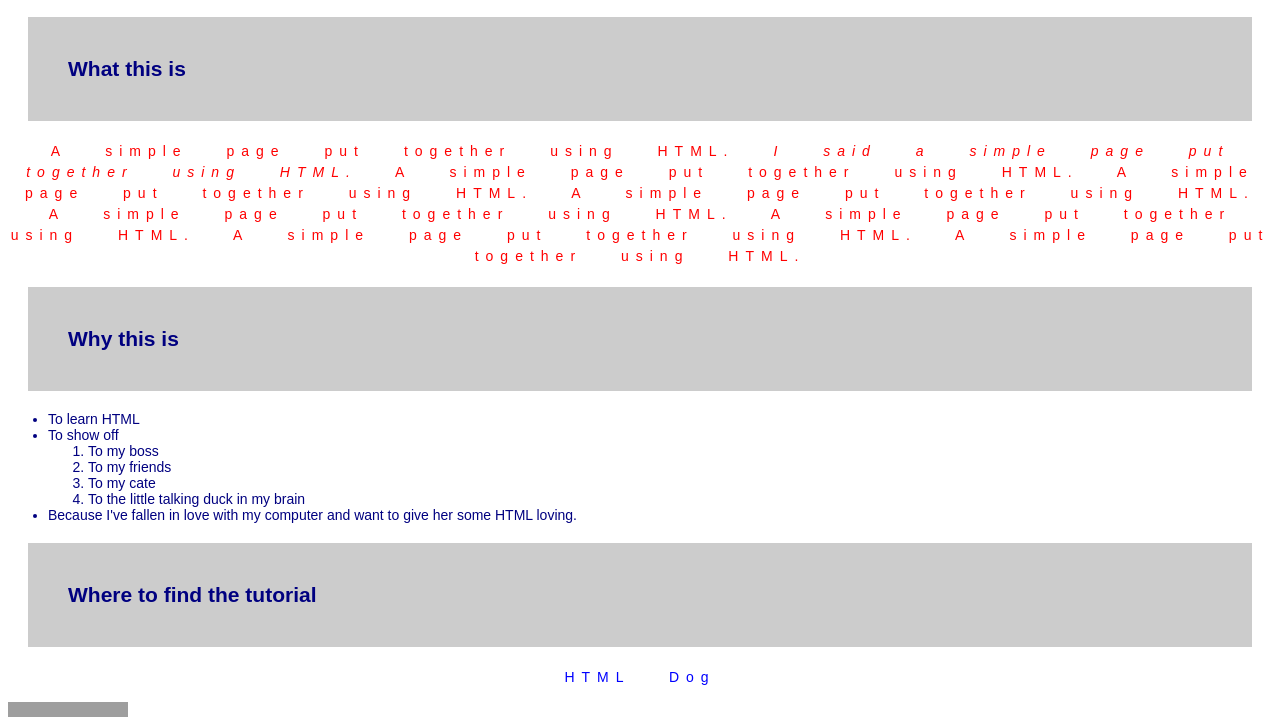
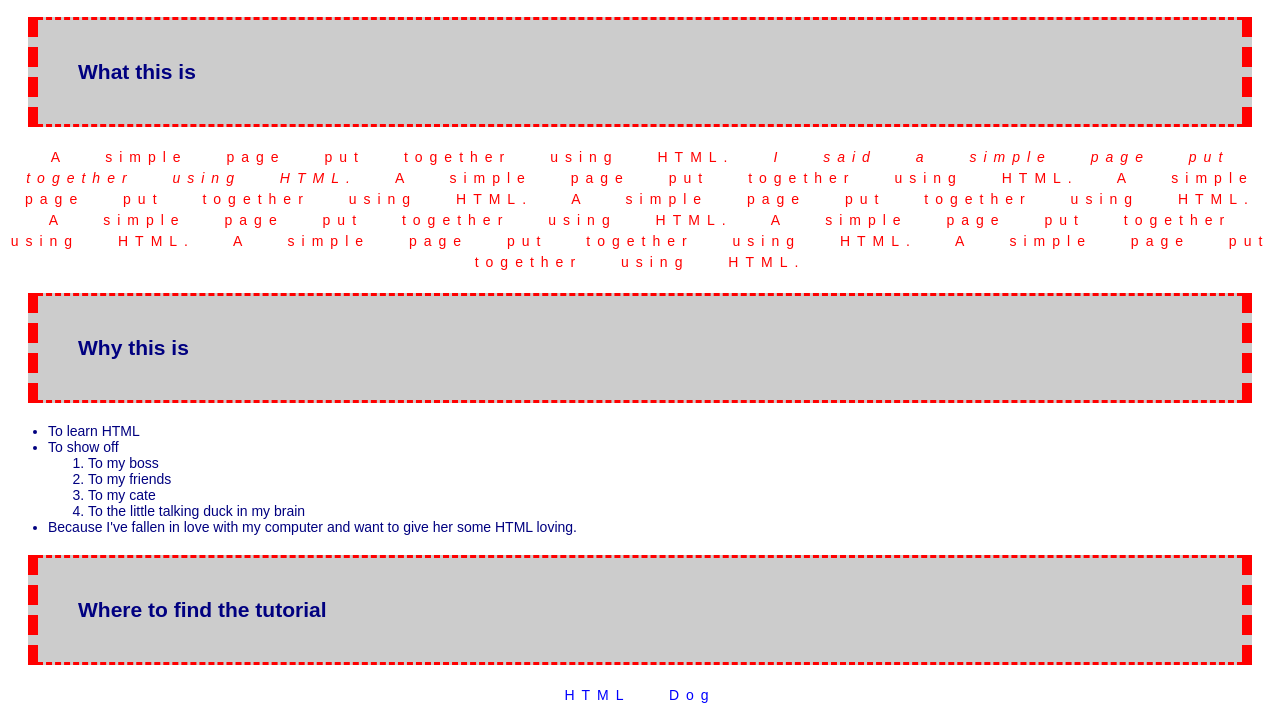
Before and after one commit to apilling/HTMLDogBeginner, a plain HTML site: page index.html in a window 1280 px wide. Shown: the part 54-771 px from the top of the page. Drawn offline with Linux system fonts and the light colour scheme; grey boxes are pictures that could not be loaded.

Commit message:
bordersection

```diff
--- a/style.css
+++ b/style.css
@@ -29,6 +29,11 @@ h2 {
     background-color: #ccc;
     margin: 20px;
     padding: 40px;
+    border-style: dashed;
+    border-width: 3px;
+    border-left-width: 10px;
+    border-right-width: 10px;
+    border-color: red;
 }
 
 strong {
```
